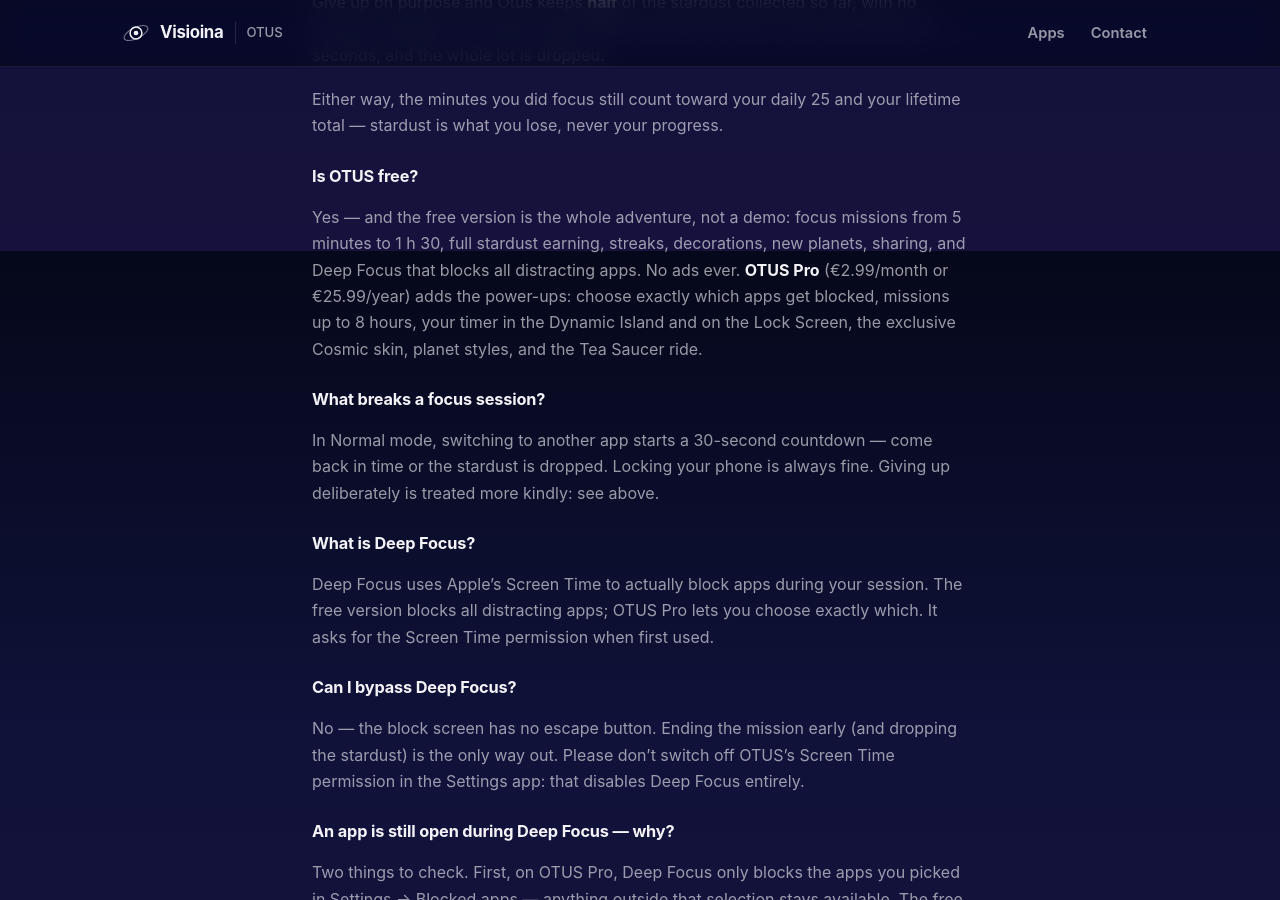
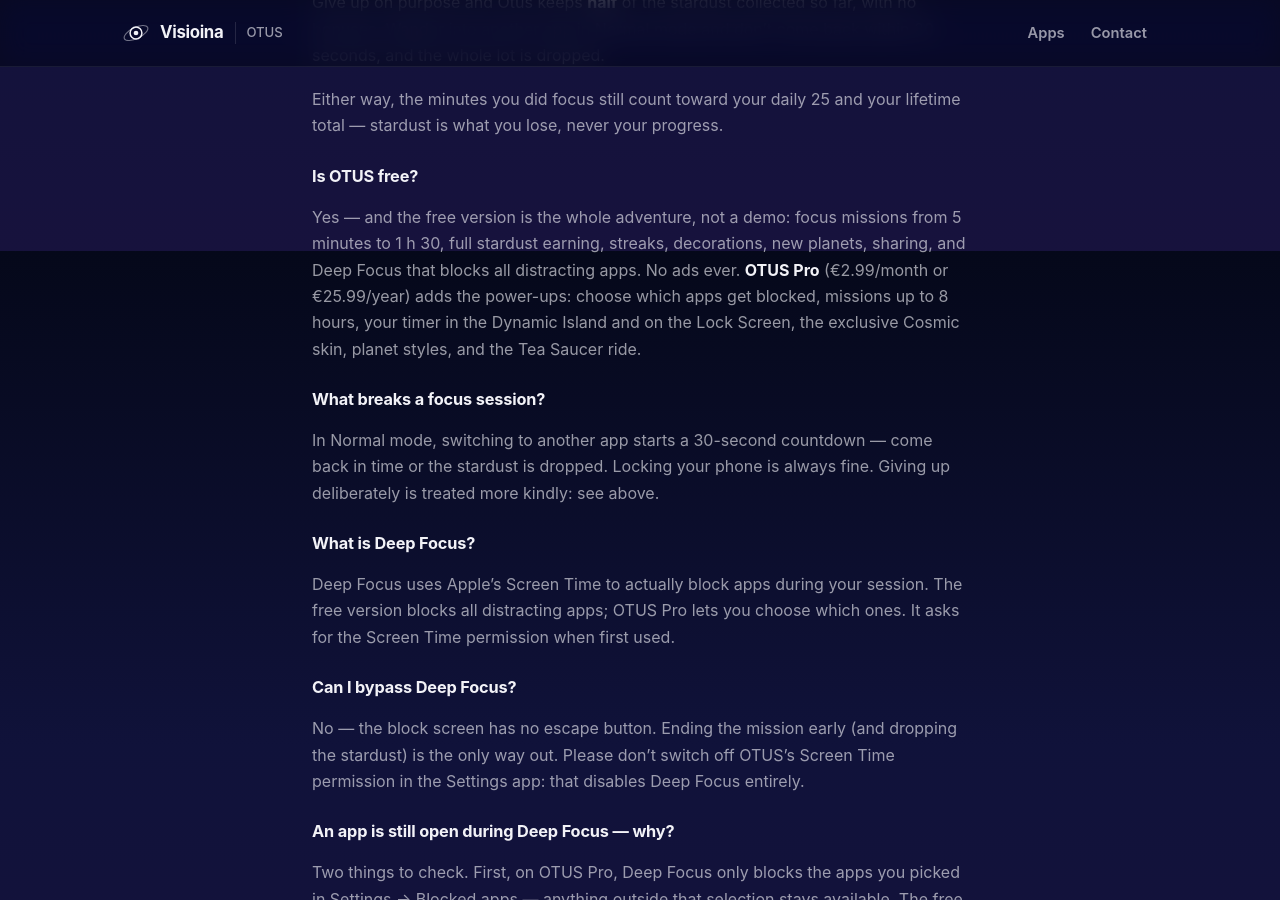
Before and after one commit to selinahti/visioinawebsite, a Jekyll site: the page built from _apps/otus/faq.md, in a window 1280 px wide and 900 px high, scrolled down 649 px. Built offline with Jekyll 4.4.1, drawn with Linux system fonts in a browser that asks for light colours.

Commit message:
Four sizes of stardust, and drop "exactly"
The single pouch becomes four consumables: Pinch 20,000 at EUR 0.99,
Pouch 75,000 at 2.99, Sack 175,000 at 5.99, Cargo 500,000 at 12.99.

The Sack is 175,000 rather than the 150,000 first proposed. At 150,000
two Pouches cost EUR 5.98 for exactly the same stardust, so that rung
was strictly worse than buying the one below it twice — the kind of
thing a buyer works out and resents. At 175,000 the ladder climbs
properly and it reads as a planet plus something to put on it.

The terms line about consumables now covers all four: "no size of it
can be restored on another device".

Separately, "choose exactly which apps get blocked" loses the
"exactly". It appeared in four places here, three of them wrapped
across lines where a naive grep missed them; the two that ended
"choose exactly which" became "choose which ones", since a bare
"choose which" dangles.

Co-Authored-By: Claude Opus 5 <noreply@anthropic.com>

```diff
--- a/_apps/otus/faq.md
+++ b/_apps/otus/faq.md
@@ -37,8 +37,8 @@ lifetime total — stardust is what you lose, never your progress.
 Yes — and the free version is the whole adventure, not a demo: focus missions
 from 5 minutes to 1 h 30, full stardust earning, streaks, decorations, new planets,
 sharing, and Deep Focus that blocks all distracting apps. No ads ever.
-**OTUS Pro** (€2.99/month or €25.99/year) adds the power-ups: choose exactly
-which apps get blocked, missions up to 8 hours, your timer in the Dynamic Island
+**OTUS Pro** (€2.99/month or €25.99/year) adds the power-ups: choose which
+apps get blocked, missions up to 8 hours, your timer in the Dynamic Island
 and on the Lock Screen, the exclusive Cosmic skin, planet styles, and the
 Tea Saucer ride.
 
@@ -51,8 +51,8 @@ Giving up deliberately is treated more kindly: see above.
 ### What is Deep Focus?
 
 Deep Focus uses Apple's Screen Time to actually block apps during your session.
-The free version blocks all distracting apps; OTUS Pro lets you choose exactly
-which. It asks for the Screen Time permission when first used.
+The free version blocks all distracting apps; OTUS Pro lets you choose which
+ones. It asks for the Screen Time permission when first used.
 
 ### Can I bypass Deep Focus?
 
```
Also changed, not shown: _apps/otus/index.md (+1 -1 lines), _apps/otus/support.md (+2 -2 lines), _apps/otus/terms.md (+3 -3 lines).
